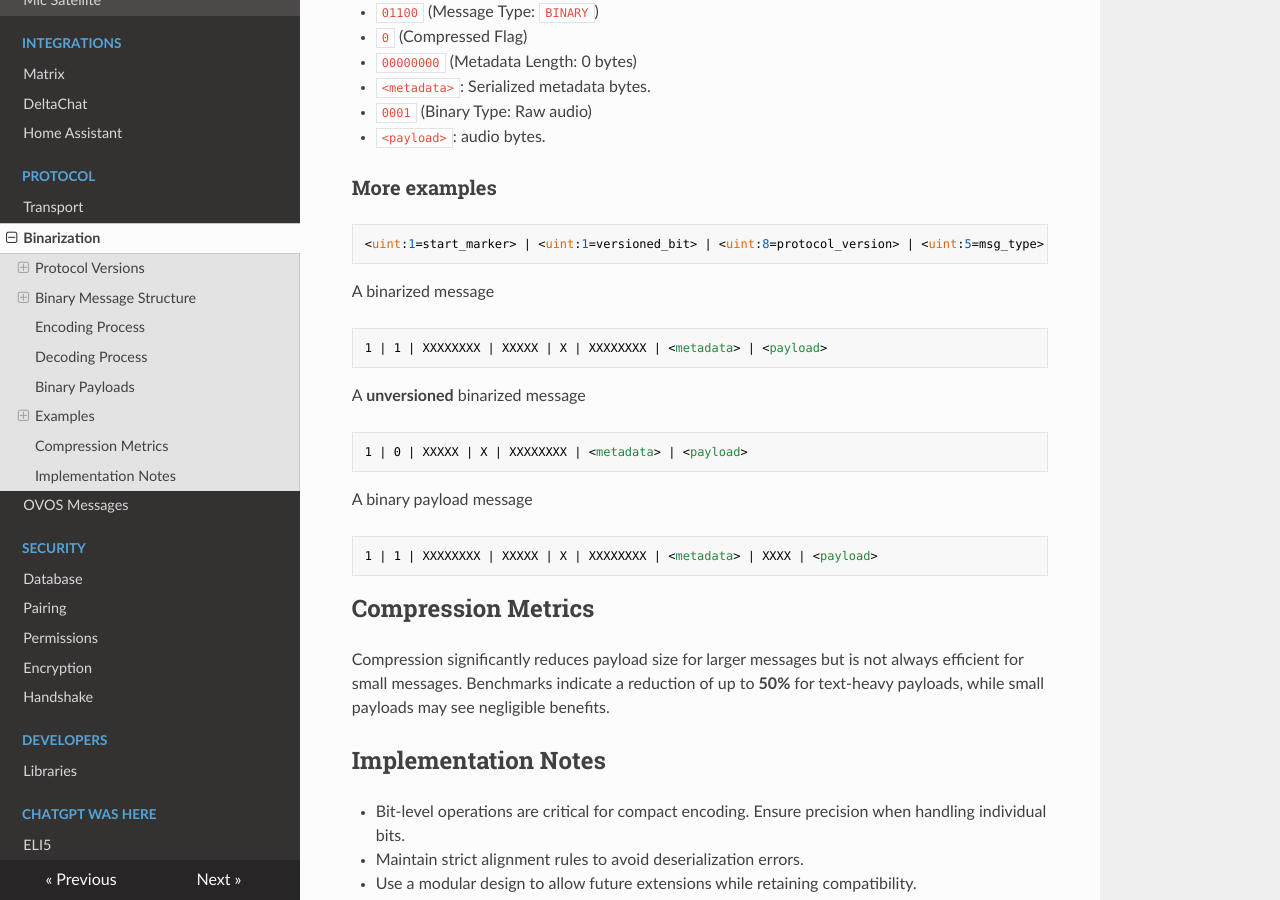
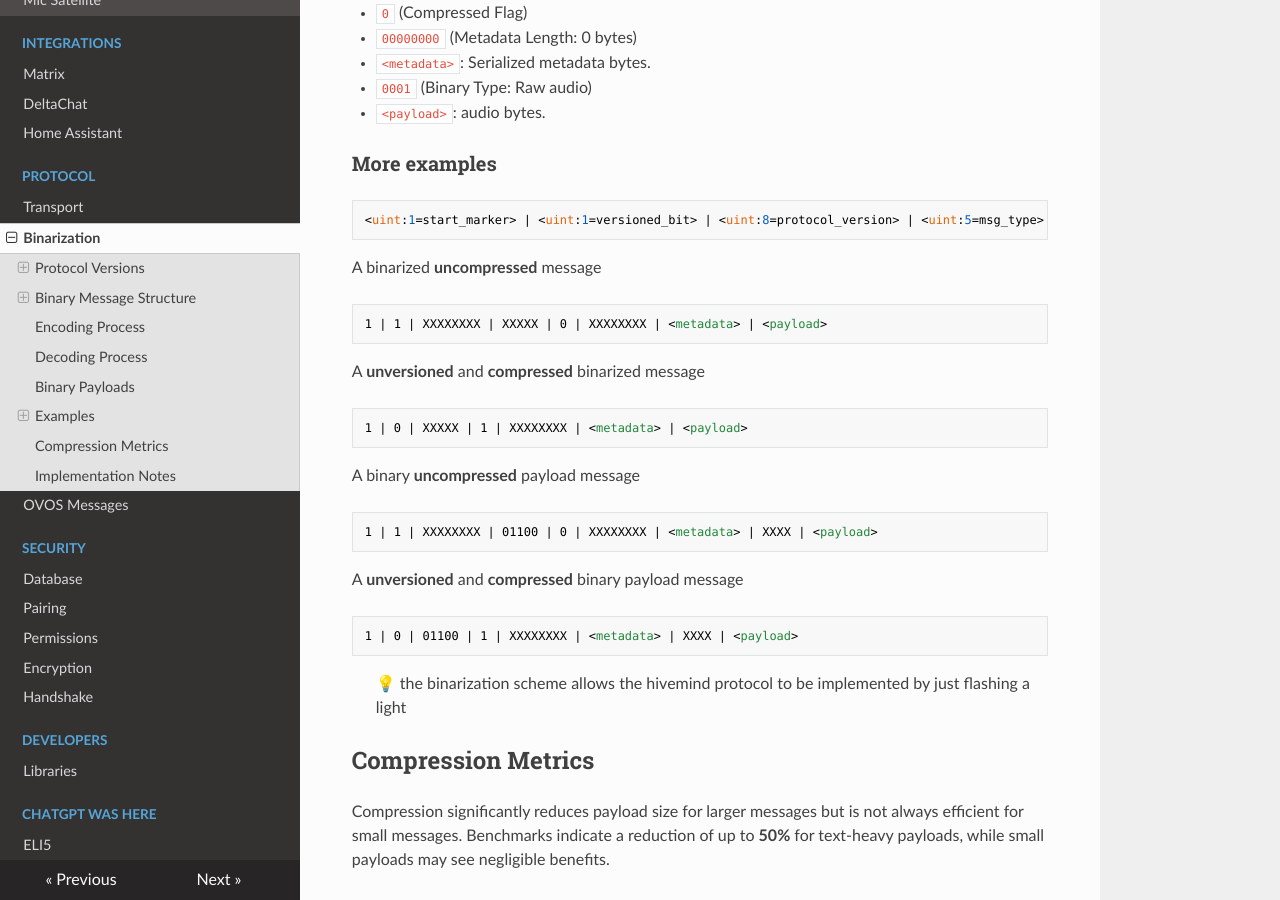
Before and after one commit to JarbasHiveMind/HiveMind-community-docs, an MkDocs documentation site: the page built from docs/18_binarization.md, in a window 1280 px wide and 900 px high, scrolled down 5110 px. Built offline with MkDocs 1.6.1, drawn with Linux system fonts in a browser that asks for light colours; nearby versions of some CDN libraries; some of the changed text lies outside the part shown.

Commit message:
more notes

````diff
--- a/docs/18_binarization.md
+++ b/docs/18_binarization.md
@@ -209,21 +209,28 @@ Where:
 <uint:1=start_marker> | <uint:1=versioned_bit> | <uint:8=protocol_version> | <uint:5=msg_type> | <uint:1=compression_bit> | <uint:8=metadata_len> | <metadata> | <payload>
 ```
 
-A binarized message
+A binarized **uncompressed** message
 
 ```
-1 | 1 | XXXXXXXX | XXXXX | X | XXXXXXXX | <metadata> | <payload>
+1 | 1 | XXXXXXXX | XXXXX | 0 | XXXXXXXX | <metadata> | <payload>
 ```
 
-A **unversioned** binarized message
+A **unversioned** and **compressed** binarized message
 ```
-1 | 0 | XXXXX | X | XXXXXXXX | <metadata> | <payload>
+1 | 0 | XXXXX | 1 | XXXXXXXX | <metadata> | <payload>
 ```
 
-A binary payload message
+A binary **uncompressed** payload message
 ```
-1 | 1 | XXXXXXXX | XXXXX | X | XXXXXXXX | <metadata> | XXXX | <payload>
+1 | 1 | XXXXXXXX | 01100 | 0 | XXXXXXXX | <metadata> | XXXX | <payload>
 ```
+
+A **unversioned** and **compressed** binary payload message
+```
+1 | 0 | 01100 | 1 | XXXXXXXX | <metadata> | XXXX | <payload>
+```
+
+> 💡 the binarization scheme allows the hivemind protocol to be implemented by just flashing a light
 
 ## Compression Metrics
 
````
Also changed, not shown: other parts of docs/18_binarization.md (+2 -2 lines).
